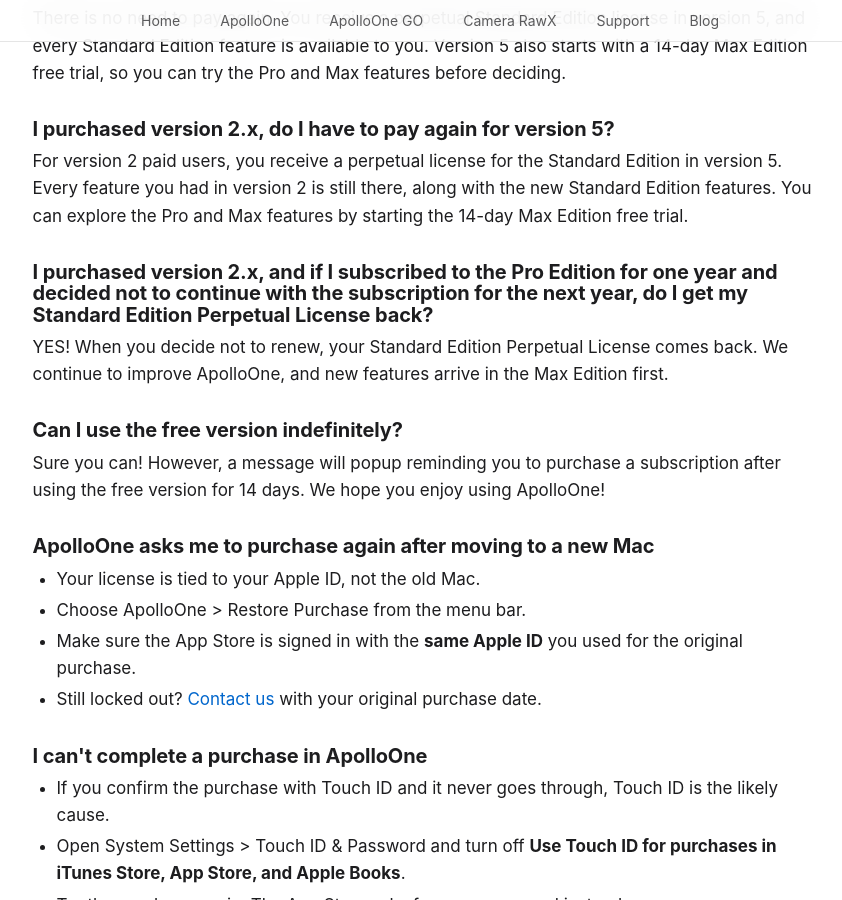
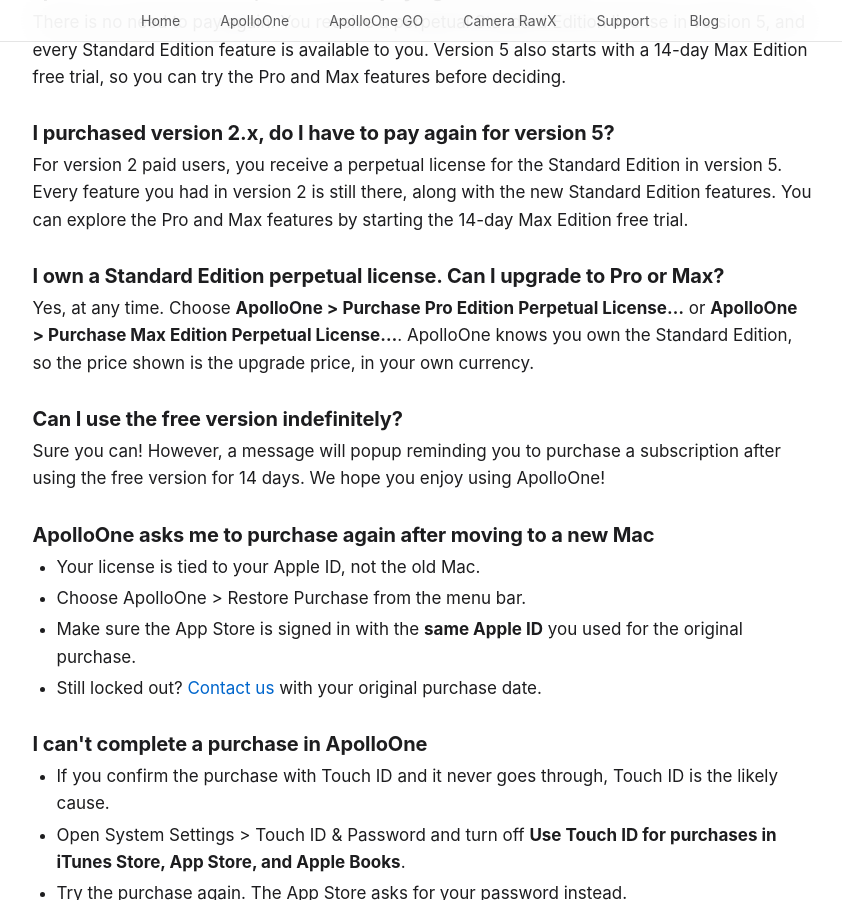
Before and after one commit to anogeissus/anogeissus.com, a Jekyll site: the page apolloone-faq.html, which Jekyll copies as it is, in a window 1280 px wide and 900 px high, scrolled down 4010 px. Shown: the whole window, without its empty margins (210-1052 px from the left). Built offline with Jekyll 4.4.1, drawn with Linux system fonts in a browser that asks for light colours; some web fonts are replaced; some of the changed text lies outside the part shown.

Commit message:
FAQ: the version 2 Pro subscription question becomes "I own a Standard Edition perpetual license. Can I upgrade to Pro or Max?" (yes, at any time, from Purchase Pro/Max Edition Perpetual License, at the upgrade price; the 1-year Pro subscription for Standard perpetual owners is off sale, Albert msgs 30915/30918), anchor kept for links already sent; Liquid Glass Mode with its tab overview added to the Max Edition answer (page and structured data) and to llms-full.txt; sitemap lastmod 09-29 for the FAQ

```diff
--- a/apolloone-faq.html
+++ b/apolloone-faq.html
@@ -60,7 +60,7 @@
           "name": "What do I get with the Max Edition?",
           "acceptedAnswer": {
             "@type": "Answer",
-            "text": "Max includes everything in Standard and Pro, and adds ML Processing, Focus Score, Stacks, hierarchical keywords, Code Replacements, AI Keywords, AI Rating, a customizable status bar and AppleScript automation. Every installation starts with a 14-day Max Edition free trial. Prices are returned by the App Store in your own currency, with local taxes and fees applied."
+            "text": "Max includes everything in Standard and Pro, and adds Liquid Glass Mode with its tab overview, ML Processing, Focus Score, Stacks, hierarchical keywords, Code Replacements, AI Keywords, AI Rating, a customizable status bar and AppleScript automation. Every installation starts with a 14-day Max Edition free trial. Prices are returned by the App Store in your own currency, with local taxes and fees applied."
           }
         },
         {
@@ -172,7 +172,7 @@
             <li><a href="#subscription-to-max">I subscribe to the Standard or Pro Edition. What do I do now?</a></li>
             <li><a href="#version-1">I purchased version 1.x, do I have to pay again for version 5?</a></li>
             <li><a href="#version-2">I purchased version 2.x, do I have to pay again for version 5?</a></li>
-            <li><a href="#version-2-pro-subscription">I purchased version 2.x, and if I subscribed to the Pro Edition for one year and decided not to continue with the subscription for the next year, do I get my Standard Edition Perpetual License back?</a></li>
+            <li><a href="#version-2-pro-subscription">I own a Standard Edition perpetual license. Can I upgrade to Pro or Max?</a></li>
             <li><a href="#free-version">Can I use the free version indefinitely?</a></li>
             <li><a href="#new-mac">ApolloOne asks me to purchase again after moving to a new Mac</a></li>
             <li><a href="#purchase-fails">I can't complete a purchase in ApolloOne</a></li>
@@ -243,6 +243,7 @@
         <h2 id="max-edition">What do I get with the Max Edition?</h2>
         <p>Max includes everything in the Standard and Pro Editions, and adds:</p>
         <ul>
+            <li>Liquid Glass Mode — the photo under a see-through toolbar with glass controls, and a tab overview with the photo of every tab (macOS 26 or later).</li>
             <li>ML Processing — Apple's machine learning RAW decoder, with machine learning noise reduction and an improved demosaic (macOS 27 or later, <a href="apolloone-ml-cameras.html">for supported cameras</a>).</li>
             <li>Focus Score — grade a folder on how sharply the camera focused, at the camera's own autofocus points and on detected faces, then filter the images by the result.</li>
             <li>Stacks — group a burst, a bracket or a panorama sequence into one pile in the Contact Sheet.</li>
@@ -271,8 +272,8 @@
         <h2 id="version-2">I purchased version 2.x, do I have to pay again for version 5?</h2>
         <p>For version 2 paid users, you receive a perpetual license for the Standard Edition in version 5. Every feature you had in version 2 is still there, along with the new Standard Edition features. You can explore the Pro and Max features by starting the 14-day Max Edition free trial.</p>
 
-        <h2 id="version-2-pro-subscription">I purchased version 2.x, and if I subscribed to the Pro Edition for one year and decided not to continue with the subscription for the next year, do I get my Standard Edition Perpetual License back?</h2>
-        <p>YES! When you decide not to renew, your Standard Edition Perpetual License comes back. We continue to improve ApolloOne, and new features arrive in the Max Edition first.</p>
+        <h2 id="version-2-pro-subscription">I own a Standard Edition perpetual license. Can I upgrade to Pro or Max?</h2>
+        <p>Yes, at any time. Choose <strong>ApolloOne &gt; Purchase Pro Edition Perpetual License…</strong> or <strong>ApolloOne &gt; Purchase Max Edition Perpetual License…</strong>. ApolloOne knows you own the Standard Edition, so the price shown is the upgrade price, in your own currency.</p>
 
         <h2 id="free-version">Can I use the free version indefinitely?</h2>
         <p>Sure you can! However, a message will popup reminding you to purchase a subscription after using the free version for 14 days. We hope you enjoy using ApolloOne!</p>
--- a/llms-full.txt
+++ b/llms-full.txt
@@ -45,7 +45,7 @@
 - **Free**: Browse and view. Works indefinitely
 - **Standard**: Adds tabs and windows, List View, AF point and face display, Batch Rename, batch GPS/rotation/date changes, cropping, EXIF, Makernotes and XMP/IPTC editing, slideshow with Apple Music, and more
 - **Pro**: Everything in Standard, plus Split View with synchronized zoom, batch resize, convert and export, memory card import with Backup to, HDR Mode for RAW, SDR Proof, HDR export (JPEG XL, AVIF, gain-map JPEG and HEIC), metadata templates, RegEx metadata filters, customizable shortcut keys, and hiding unused menu items
-- **Max**: Everything in Standard and Pro, plus ML Processing, Focus Score, Stacks, hierarchical keywords, Code Replacements, AI Keywords, AI Rating, the customizable status bar and AppleScript automation
+- **Max**: Everything in Standard and Pro, plus Liquid Glass Mode with its tab overview, ML Processing, Focus Score, Stacks, hierarchical keywords, Code Replacements, AI Keywords, AI Rating, the customizable status bar and AppleScript automation
 - Every installation starts with a 14-day Max Edition free trial; afterwards ApolloOne continues as the Free Edition. Subscriptions and one-time perpetual licenses are available, priced by the App Store in each customer's own currency
 
 ### System Requirements
--- a/sitemap.xml
+++ b/sitemap.xml
@@ -64,7 +64,7 @@
   </url>
   <url>
     <loc>https://anogeissus.com/apolloone-faq.html</loc>
-    <lastmod>2026-09-28</lastmod>
+    <lastmod>2026-09-29</lastmod>
     <changefreq>monthly</changefreq>
     <priority>0.7</priority>
   </url>
```
